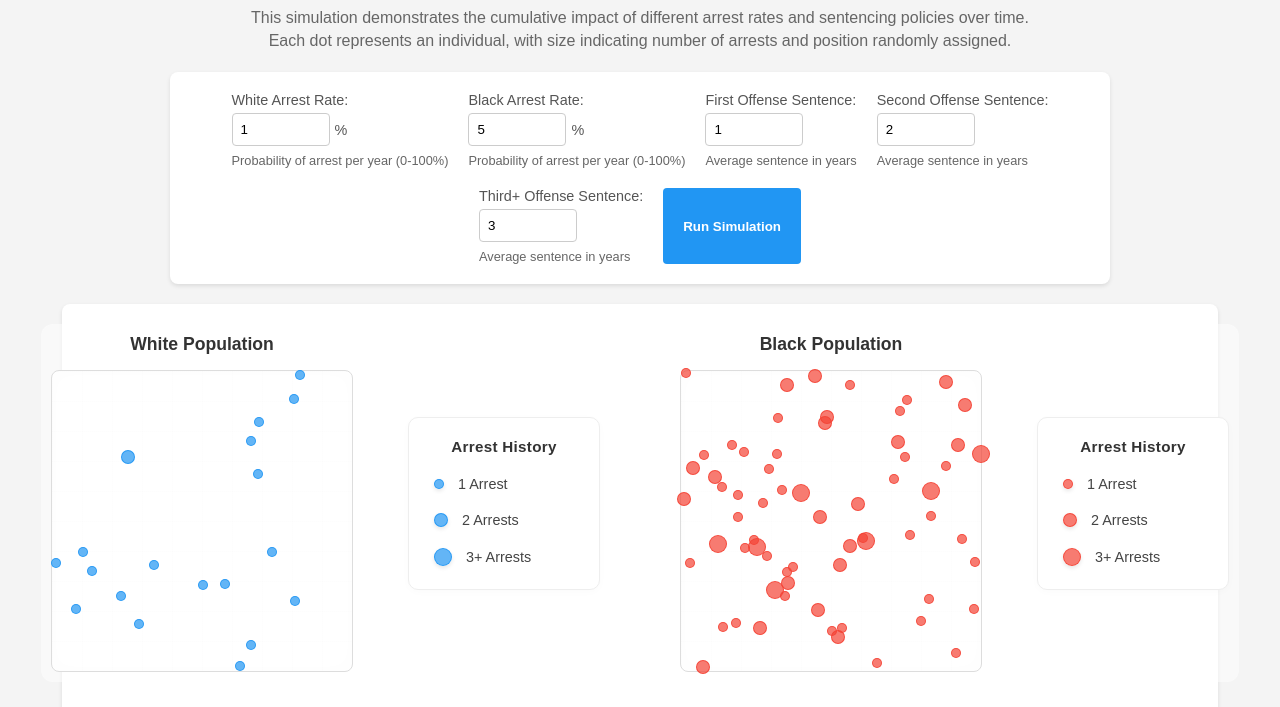
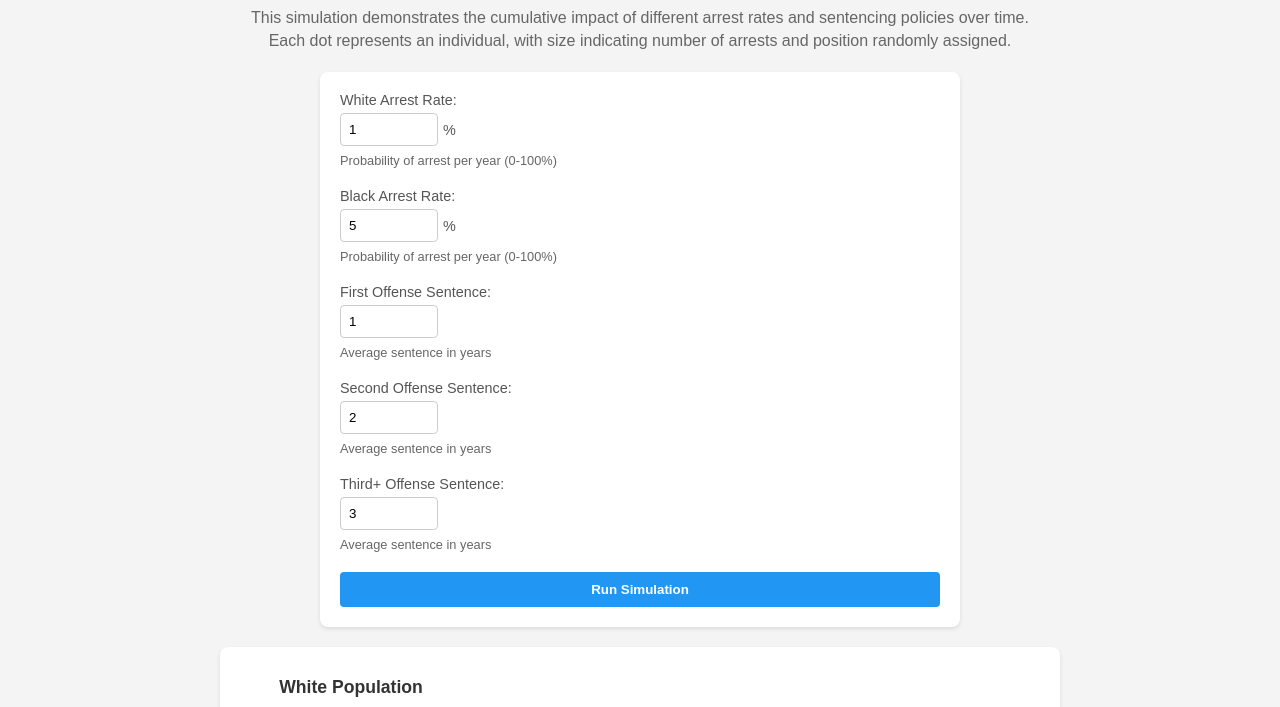
Before and after one commit to donaldbraman/prosecutors-paradox, a plain HTML site: page index.html in a window 1280 px wide. Shown: the part 81-788 px from the top of the page. Drawn offline with nearby package versions, Linux system fonts and the light colour scheme.

Commit message:
Make webpage more compact in appearance
Made design more compact

---

For more details, open the [Copilot Workspace session](https://copilot-workspace.githubnext.com/donaldbraman/prosecutors-paradox?shareId=XXXX-XXXX-XXXX-XXXX).

```diff
--- a/index.html
+++ b/index.html
@@ -27,11 +27,11 @@
         }
         .parameters-container {
             display: flex;
-            flex-wrap: wrap;
+            flex-direction: column;
             gap: 20px;
             justify-content: center;
-            width: 80%;
-            max-width: 900px;
+            width: 100%;
+            max-width: 600px;
             margin-bottom: 20px;
             padding: 20px;
             background-color: #fff;
@@ -84,7 +84,7 @@
             display: flex;
             flex-direction: column;
             width: 90%;
-            max-width: 1200px;
+            max-width: 800px;
             background-color: #fff;
             border-radius: 8px;
             box-shadow: 0 2px 4px rgba(0,0,0,0.1);
@@ -93,9 +93,10 @@
         }
         .visualization-container {
             display: flex;
+            flex-direction: column;
             justify-content: center;
             margin-bottom: 40px;
-            gap: 60px;
+            gap: 20px;
         }
         .grid-container {
             display: flex;
@@ -118,8 +119,8 @@
             font-size: 1.1em;
         }
         .grid {
-            width: 300px;
-            height: 300px;
+            width: 200px;
+            height: 200px;
             border: 1px solid #ddd;
             position: relative;
             background-color: #fff;
@@ -150,7 +151,7 @@
             border-radius: 10px;
             border: 1px solid #eee;
             margin-left: 30px;
-            min-width: 140px;
+            min-width: 100px;
             box-shadow: 0 2px 8px rgba(0,0,0,0.02);
             align-self: center;
         }
@@ -182,7 +183,7 @@
         }
         .chart-container {
             width: 100%;
-            height: 500px;
+            height: 300px;
             margin-top: 20px;
             padding: 30px;
             box-sizing: border-box;
```
Also changed, not shown: README.md.
